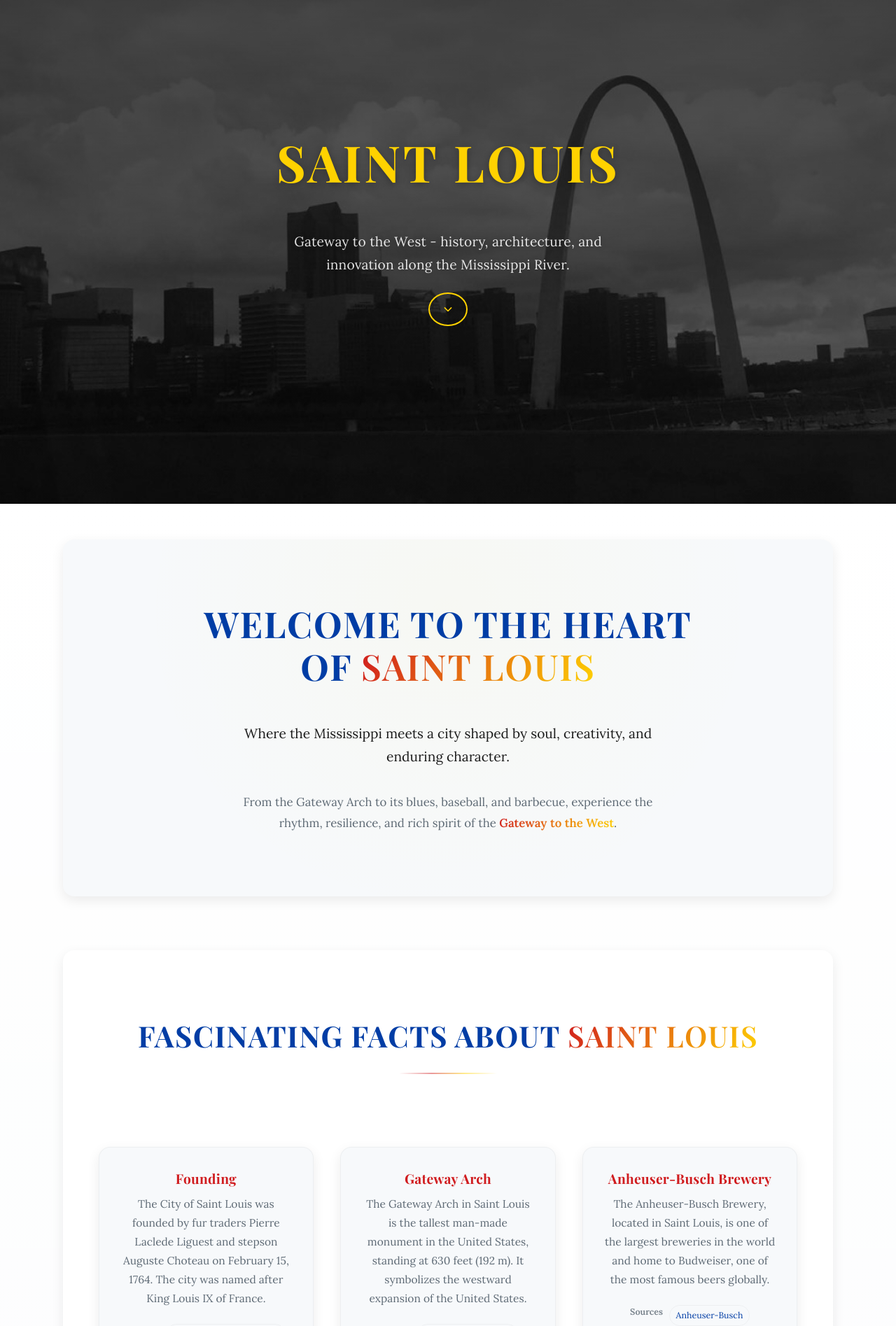
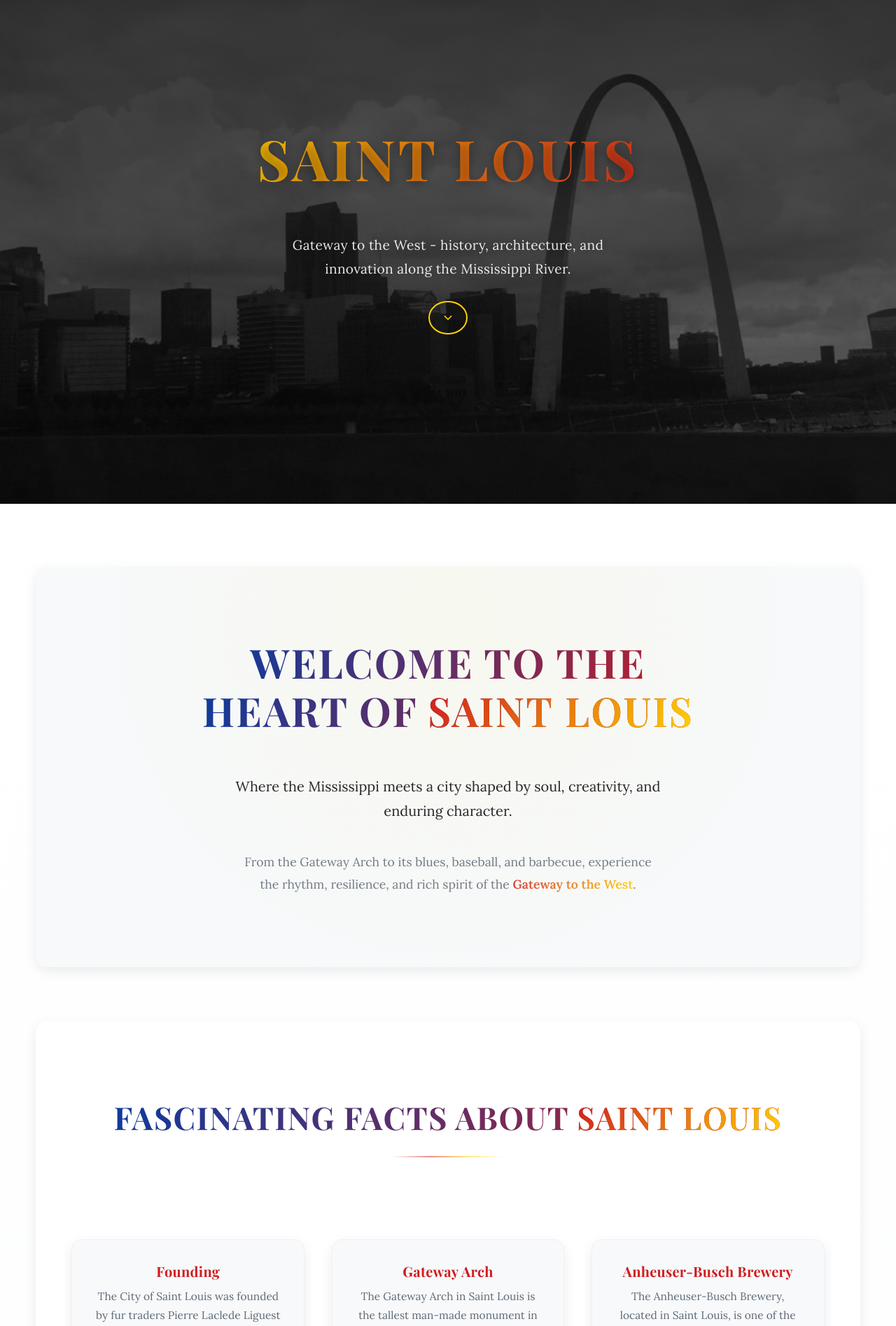
Before and after one commit to mcckyle/saint-louis-facts, a React (Vite) app: page / in a window 1280 px wide. Shown: the part 80-1975 px from the top of the page at 70% size. Built offline with nearby package versions, Linux system fonts and the light colour scheme.

Commit message:
Standardize the gradients and overlay visual effects styles.

```diff
--- a/src/App.css
+++ b/src/App.css
@@ -49,7 +49,7 @@
 }
 
 /* ====================================
-   Root Layout Styles.
+   App Layout Styles.
 ======================================= */
 .app
 {
@@ -63,9 +63,9 @@
 {
     display: grid;
     gap: var(--space-3);
-    padding: var(--pad-x) var(--pad-y);
+    padding: var(--pad-y) var(--pad-x);
 
-    background: linear-gradient(180deg, var(--color-bg-alt), transparent 85%);
+    background: linear-gradient(180deg, var(--color-bg-alt), var(--color-bg) 95%);
 }
 
 /* ====================================
@@ -77,6 +77,11 @@ section
     border-radius: var(--radius);
     padding: clamp(2.25rem, 4vw, 3.25rem);
     box-shadow: var(--shadow-soft);
+
+    opacity: 0;
+    transform: translateY(16px);
+
+    animation: fadeInSection 1s ease forwards;
 }
 
 /* ====================================
@@ -93,12 +98,7 @@ h3 { font-size: clamp(1.25rem, 2.5vw, 1.5rem); }
 button
 {
     border-radius: 50px;
-    background: linear-gradient(
-        120deg,
-        color-mix(in srgb, var(--color-primary) 85%, white),
-        color-mix(in srgb, var(--color-accent) 85%, white)
-    );
-
+    background: linear-gradient(120deg, var(--color-primary), var(--color-accent));
     color: var(--color-inverse);
     padding: 0.8rem 1.6rem;
     font-weight: 600;
@@ -143,3 +143,8 @@ button:focus-visible
     from { opacity: 0; transform: translateY(24px); }
     to { opacity: 1; transform: translateY(0); }
 }
+
+@keyframes fadeInSection
+{
+    to { opacity: 1; transform: translateY(0); }
+}
--- a/src/components/Footer/Footer.css
+++ b/src/components/Footer/Footer.css
@@ -5,7 +5,7 @@
 ======================================= */
 .footer
 {
-    padding-block: clamp(2.8rem, 5vw, 3.8rem);
+    padding-block: clamp(3rem, 5vw, 4rem);
     padding-inline: var(--pad-x);
 
     background: var(--color-bg-alt);
@@ -17,6 +17,24 @@
     flex-direction: column;
     justify-content: center;
     gap: 2rem;
+    position: relative;
+}
+
+/* Ambient Glow Overlay Styles. */
+.footer::before
+{
+    content: "";
+    position: absolute;
+    inset: 0;
+
+    background: radial-gradient(
+        circle at 50% 10%,
+        rgba(0, 61, 165, 0.03),
+        transparent 70%
+    );
+
+    pointer-events: none;
+    z-index: -1;
 }
 
 /* Footer Inner Container Styles. */
@@ -34,14 +52,14 @@
 /* Footer Message Styles. */
 .footer-message
 {
-    max-width: 620px;
+    max-width: 640px;
     font-size: clamp(0.95rem, 1.4vw, 1.05rem);
-    line-height: 1.7;
+    line-height: 1.75;
 
     color: var(--color-text-muted);
     text-align: center;
 }
-.footer-emphasis { font-weight: 600; color: var(--color-primary); }
+.footer-emphasis { font-weight: 600; background: linear-gradient(120deg, var(--color-primary), var(--color-accent)); -webkit-background-clip: text; -webkit-text-fill-color: transparent; }
 
 /* Footer Navigation Links Styles. */
 .footer-links
@@ -66,7 +84,7 @@
     padding: 0.45rem 1.1rem;
     border-radius: 999px;
 
-    transition: transform 0.2s ease, color 0.2s ease, box-shadow 0.25s ease;
+    transition: transform 0.25s ease, color 0.25s ease, box-shadow 0.25s ease;
 }
 
 /* Hover and Focus Effects Styles. */
@@ -81,7 +99,7 @@
     border: 1px solid var(--stl-border);
     background: transparent;
 
-    transition: all 0.25s ease;
+    transition: all 0.3s ease;
 }
 
 .back-to-top:hover,
@@ -90,7 +108,7 @@
     color: var(--color-accent);
     border-color: var(--color-accent);
     transform: translateY(-2px);
-    box-shadow: 0 4px 12px rgba(0, 0, 0, 0.08);
+    box-shadow: 0 6px 14px rgba(0, 0, 0, 0.08);
 }
 
 /* Footer Meta Line Styles. */
@@ -103,9 +121,9 @@
     display: flex;
     flex-wrap: wrap;
     justify-content: center;
-    gap: 0.4rem;
+    gap: 0.5rem;
 }
-.footer-brand { font-weight: 600; color: var(--color-primary); }
+.footer-brand { font-weight: 600; background: linear-gradient(120deg, var(--color-primary), var(--color-accent)); -webkit-background-clip: text; -webkit-text-fill-color: transparent; }
 
 /* Highlight Gradient Text Styles. */
 .footer-divider { opacity: 0.6; }
--- a/src/components/FunFactsList/FunFactsList.css
+++ b/src/components/FunFactsList/FunFactsList.css
@@ -5,7 +5,7 @@
 ======================================= */
 .fun-facts
 {
-    padding-block: clamp(4.5rem, 7vw, 6.5rem);
+    padding-block: clamp(5rem, 8vw, 7rem);
     padding-inline: var(--pad-x);
     text-align: center;
 
@@ -14,6 +14,7 @@
     isolation: isolate;
 }
 
+/* Fun Facts List Inner Container Styles. */
 .facts-inner
 {
     max-width: 1100px;
@@ -21,18 +22,22 @@
 
     display: flex;
     flex-direction: column;
-    gap: 3rem;
+    gap: 3.5rem;
 }
 
 /* Section Heading Styles. */
 .fun-facts-heading
 {
     font-family: var(--font-heading);
-    font-size: clamp(2rem, 4.2vw, 2.6rem);
+    font-size: clamp(2.2rem, 4.4vw, 2.8rem);
     text-transform: uppercase;
     letter-spacing: 0.035em;
     color: var(--color-primary);
     position: relative;
+
+    background: linear-gradient(120deg, var(--color-primary), var(--color-accent));
+    -webkit-background-clip: text;
+    -webkit-text-fill-color: transparent;
 }
 
 /* Shimmer Underline Styles. */
@@ -40,12 +45,12 @@
 {
     content: "";
     display: block;
-    width: 140px;
+    width: 160px;
     height: 2px;
     margin: 1.2rem auto 0;
 
     background: linear-gradient(90deg, transparent, var(--color-accent), var(--color-highlight), transparent);
-    opacity: 0.45;
+    opacity: 0.5;
     border-radius: 2px;
 }
 
@@ -54,9 +59,9 @@
 {
     display: grid;
     grid-template-columns: repeat(auto-fit, minmax(280px, 1fr));
-    gap: clamp(1.8rem, 3vw, 2.6rem);
+    gap: clamp(2rem, 3vw, 2.8rem);
 
-    margin-top: 2.5rem;
+    margin-top: 2.8rem;
     padding: 0;
     list-style: none;
 }
@@ -66,19 +71,19 @@
 {
     background: var(--color-bg);
     border-radius: var(--radius);
-    padding: 2rem 1.9rem;
+    padding: 2rem 2rem;
 
-    border: 1px solid rgba(0, 0, 0, 0.04);
+    border: 1px solid rgba(0, 0, 0, 0.03);
     box-shadow: var(--shadow-soft);
 
-    transition: transform 0.3s ease, box-shadow 0.3s ease, border-color 0.3s ease;
+    transition: transform 0.35s ease, box-shadow 0.35s ease, border-color 0.35s ease;
 }
 
 /* Hover Interaction - Golden Glowing Visual Effect. */
 .fact-item:hover
 {
-    transform: translateY(-5px);
-    box-shadow: 0 16px 32px rgba(0, 0, 0, 0.08);
+    transform: translateY(-6px);
+    box-shadow: 0 18px 36px rgba(0, 0, 0, 0.09);
     border-color: var(--color-accent);
 }
 
@@ -86,7 +91,7 @@
 .fact-title
 {
     font-family: var(--font-heading);
-    font-size: 1.2rem;
+    font-size: 1.25rem;
     margin-bottom: 0.6rem;
 
     color: var(--color-accent);
@@ -123,22 +128,22 @@
 
 .source-link
 {
-    padding: 0.25rem 0.55rem;
+    padding: 0.3rem 0.65rem;
     border-radius: 999px;
 
     color: var(--color-primary);
-    border: 1px solid rgba(0, 0, 0, 0.04);
+    border: 1px solid rgba(0, 0, 0, 0.03);
     text-decoration: none;
 
-    transition: color 0.25s ease, transform 0.25s ease, border-color 0.25s ease;
+    transition: color 0.3s ease, transform 0.3s ease, border-color 0.3s ease;
 }
-.source-link:hover { color: var(--color-accent); transform: translateY(-1px); border-color: var(--color-accent); }
+.source-link:hover { color: var(--color-accent); transform: translateY(-2px); border-color: var(--color-accent); }
 
 /* Media Queries Styles. */
 @media (max-width: 768px)
 {
-    .fact-title { font-size: 1.05rem; }
-    .fact-description { font-size: 0.94rem; }
-    .fact-list { gap: 1.6rem; }
-    .fun-facts-heading::after { width: 100px; }
+    .fact-title { font-size: 1.1rem; }
+    .fact-description { font-size: 0.95rem; }
+    .fact-list { gap: 1.8rem; }
+    .fun-facts-heading::after { width: 120px; }
 }
--- a/src/components/Header/Header.css
+++ b/src/components/Header/Header.css
@@ -24,11 +24,11 @@
     width: 100%;
     height: 100%;
     object-fit: cover;
-    transform: scale(1.04);
-    filter: brightness(55%) contrast(1.05) saturate(0.95);
+    transform: scale(1.05);
+    filter: brightness(50%) contrast(1.05) saturate(1.05);
     z-index: -2;
 
-    transition: transform 0.6s ease, filter 0.6s ease;
+    transition: transform 0.8s ease, filter 0.8s ease;
 }
 
 /* Overlay Gradient Styles. */
@@ -41,8 +41,9 @@
 
     background: linear-gradient(
       180deg,
-      rgba(0, 0, 0, 0.55),
-      rgba(0, 0, 0, 0.15)
+      rgba(0, 0, 0, 0.65),
+      rgba(0, 0, 0, 0.2) 60%,
+      rgba(0, 0, 0, 0)
     );
 
     z-index: -1;
@@ -56,7 +57,7 @@
     padding: 2rem 1rem;
     display: flex;
     flex-direction: column;
-    gap: 1.5rem;
+    gap: 1.8rem;
 
     animation: fadeInUp 1s ease forwards;
 }
@@ -65,26 +66,29 @@
 .header-title
 {
     font-family: var(--font-heading);
-    font-size: clamp(3rem, 7vw, 4.5rem);
+    font-size: clamp(3rem, 7vw, 5rem);
     letter-spacing: 0.05em;
     color: var(--color-highlight);
     text-transform: uppercase;
 
-    text-shadow: 0 2px 10px rgba(0, 0, 0, 0.3);
+    text-shadow: 0 3px 15px rgba(0, 0, 0, 0.35);
+    background: linear-gradient(120deg, var(--color-highlight), var(--color-accent));
+    -webkit-background-clip: text;
+    -webkit-text-fill-color: transparent;
 }
 
 /* Subtitle Styles. */
 .header-subtitle
 {
-    font-size: clamp(1rem, 1.5vw, 1.2rem);
-    color: rgba(255, 255, 255, 0.88);
+    font-size: clamp(1rem, 1.5vw, 1.3rem);
+    color: rgba(255, 255, 255, 0.9);
 
-    line-height: 1.7;
+    line-height: 1.75;
     max-width: 75%;
     margin-inline: auto;
 
-    letter-spacing: 0.01em;
-    text-shadow: 0 1px 6px rgba(0, 0, 0, 0.25);
+    letter-spacing: 0.015em;
+    text-shadow: 0 2px 8px rgba(0, 0, 0, 0.25);
 }
 
 /* Scroll Cue Button Styles. */
@@ -111,7 +115,7 @@
 .scroll-cue:hover,
 .scroll-cue:focus-visible
 {
-    transform: translateY(-6px);
+    transform: translateY(-6px) scale(1.05);
     color: var(--color-accent);
     border-color: var(--color-accent);
 }
@@ -119,7 +123,7 @@
 /* Fade-in Animation Styles. */
 @keyframes fadeInUp
 {
-    from { opacity: 0; transform: translateY(24px); }
+    from { opacity: 0; transform: translateY(32px); }
     to { opacity: 1; transform: translateY(0); }
 }
 
@@ -127,7 +131,7 @@
 @media (max-width: 768px)
 {
     .header { min-height: 90vh; }
-    .header-title { font-size: clamp(2.4rem, 8vw, 3.8rem); }
+    .header-title { font-size: clamp(2.4rem, 8vw, 4rem); }
     .header-subtitle { font-size: 0.95rem; max-width: 90%; }
     .scroll-cue { width: 2.5rem; height: 2.5rem; }
 }
--- a/src/components/Intro/Intro.css
+++ b/src/components/Intro/Intro.css
@@ -6,7 +6,7 @@
 .intro
 {
     position: relative;
-    padding-block: clamp(4.5rem, 7vw, 6.5rem);
+    padding-block: clamp(5rem, 8vw, 7rem);
     padding-inline: var(--pad-x);
     text-align: center;
 
@@ -22,15 +22,16 @@
     inset: 0;
 
     background: radial-gradient(
-      circle at 50% 20%,
-      rgba(255, 215, 0, 0.03),
-      transparent 65%
+      circle at 50% 15%,
+      rgba(255, 223, 0, 0.05),
+      transparent 70%
     );
 
     pointer-events: none;
     z-index: -1;
 }
 
+/* Intro Inner Container Styles. */
 .intro-inner
 {
     max-width: 720px;
@@ -38,44 +39,52 @@
 
     display: flex;
     flex-direction: column;
-    gap: 2rem;
+    gap: 2.5rem;
+
+    animation: fadeInUp 1s ease forwards;
 }
 
 /* Title Styles. */
 .intro-title
 {
     font-family: var(--font-heading);
-    font-size: clamp(2.4rem, 5vw, 3.2rem);
-    letter-spacing: 0.035em;
+    font-size: clamp(2.6rem, 6vw, 3.6rem);
+    letter-spacing: 0.04em;
     text-transform: uppercase;
     color: var(--color-primary);
     line-height: 1.2;
+
+    background: linear-gradient(120deg, var(--color-primary), var(--color-accent));
+    -webkit-background-clip: text;
+    -webkit-text-fill-color: transparent;
 }
 
 /* Lead Paragraph Styles. */
 .intro-lead
 {
-    font-size: clamp(1.1rem, 1.6vw, 1.2rem);
+    font-size: clamp(1.15rem, 1.8vw, 1.25rem);
     line-height: 1.75;
 
     color: var(--color-text);
     max-width: 640px;
     margin-inline: auto;
     font-weight: 500;
+    opacity: 0.95;
 }
 
 /* Supporting Body Paragraph Styles. */
 .intro-body
 {
-    font-size: clamp(0.95rem, 1.4vw, 1.05rem);
+    font-size: clamp(1rem, 1.4vw, 1.1rem);
     line-height: 1.8;
 
     color: var(--color-text-muted);
     max-width: 600px;
     margin-inline: auto;
+    opacity: 0.88;
 }
 
-/* Highlighted Word Styles. */
+/* Highlighted Words Styles. */
 .highlight
 {
     display: inline-block;
@@ -84,13 +93,15 @@
 
     -webkit-background-clip: text;
     -webkit-text-fill-color: transparent;
+
+    transition: background 0.4s ease;
 }
 
 /* Media Query Styles. */
 @media (max-width: 768px)
 {
     .intro { padding-block: 4rem; }
-    .intro-title { font-size: clamp(1.9rem, 6vw, 2.6rem); }
+    .intro-title { font-size: clamp(2rem, 6vw, 2.8rem); }
     .intro-lead { font-size: 1rem; }
     .intro-body { font-size: 0.94rem; }
 }
```
Also changed, not shown: src/components/Interactive/Interactive.css (+46 -21 lines), 4 other files (tests, documents, lock files or other folders).
